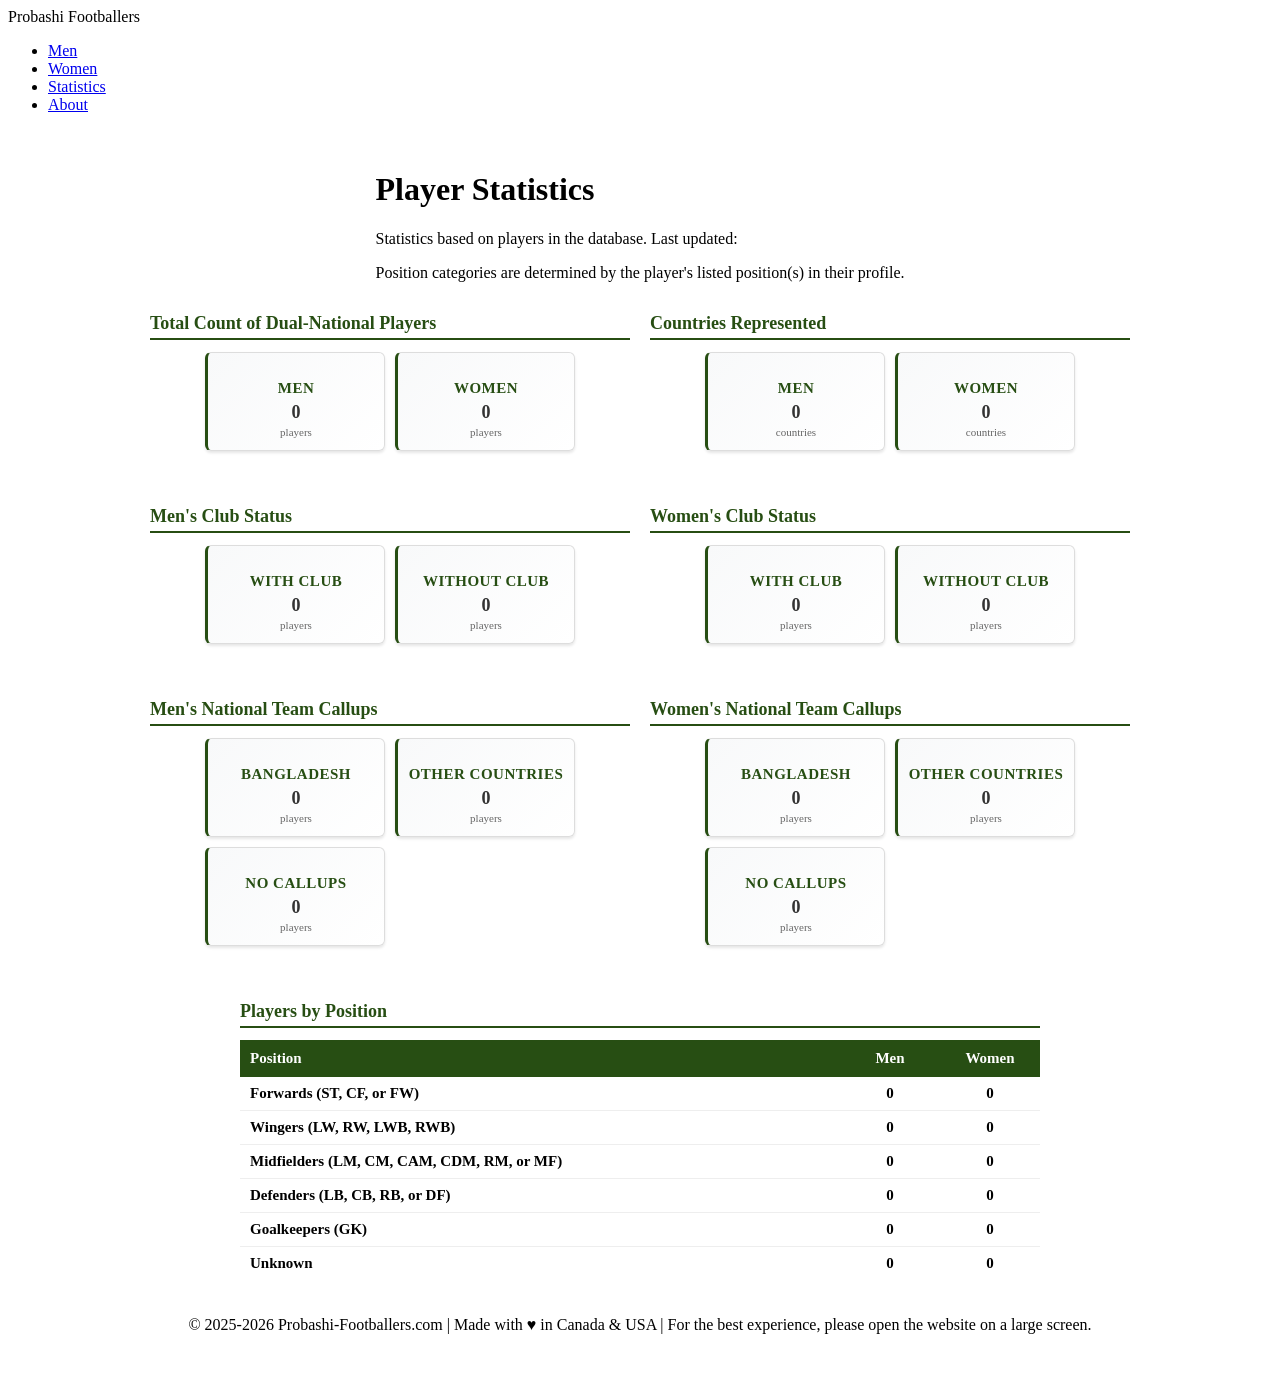
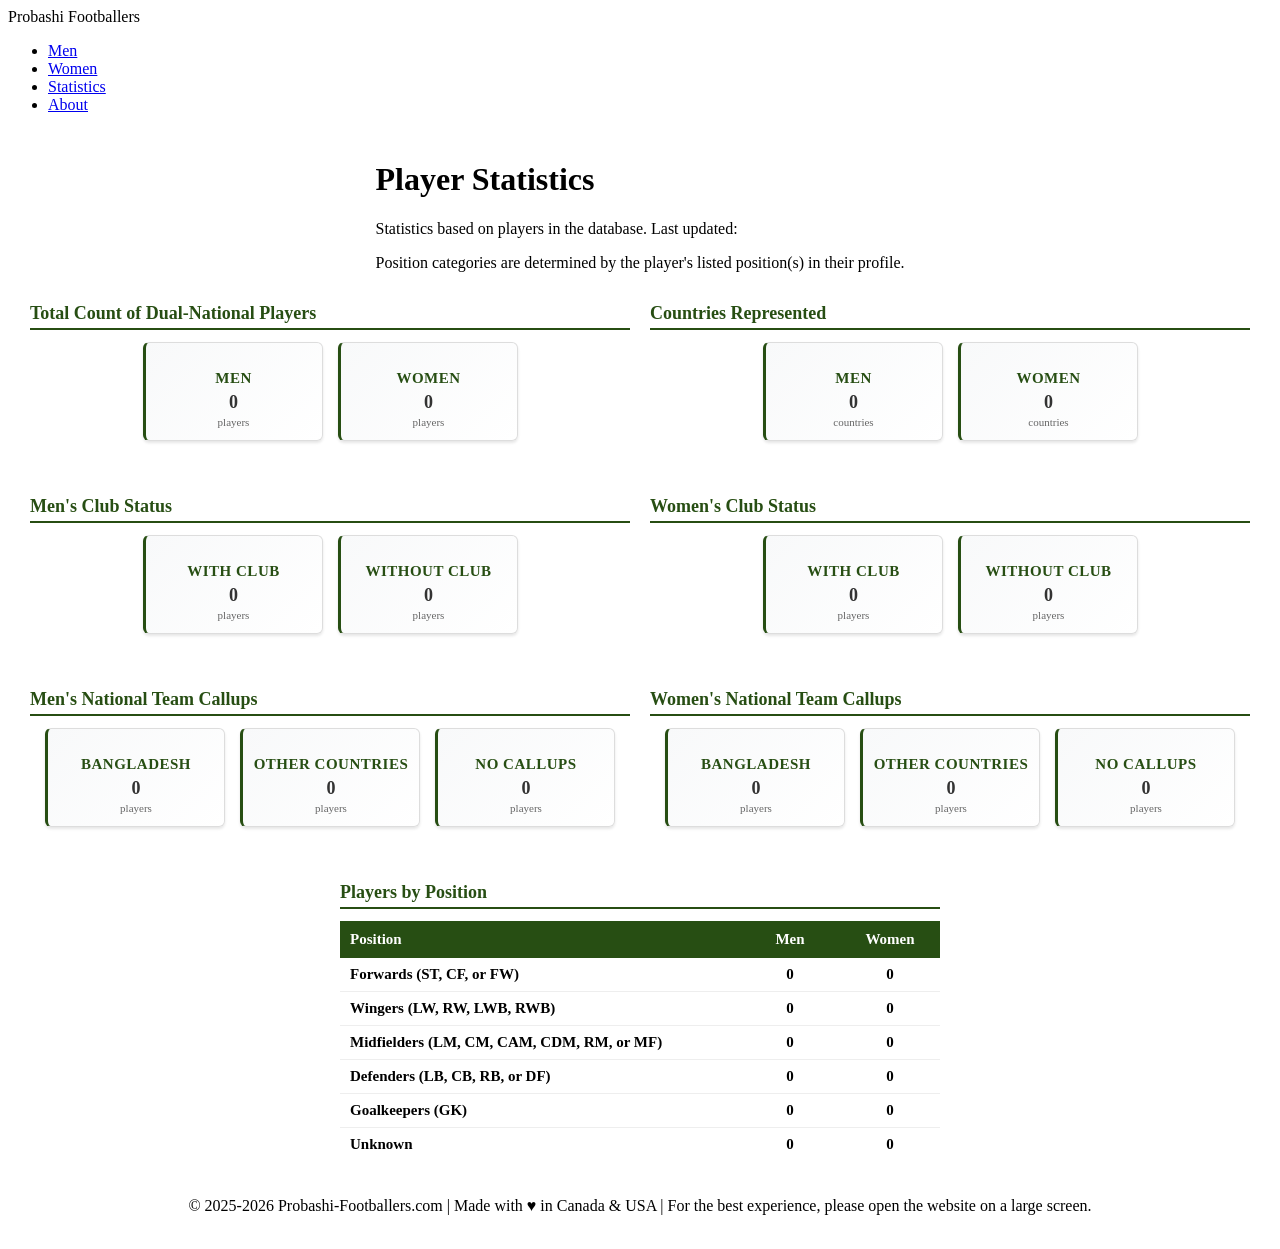

Styling Hotfix 2025-[number redacted]

--- a/style/stats-style.css
+++ b/style/stats-style.css
@@ -1,6 +1,6 @@
 /* Additional styles for stats page */
 .stats-container {
-    padding: 20px 0;
+    padding: 10px 0;
     display: flex;
     flex-direction: column;
     align-items: center;
@@ -9,8 +9,8 @@
 .summary-cards {
     display: grid;
     grid-template-columns: repeat(auto-fit, minmax(80px, 180px));
-    gap: 10px;
-    margin-bottom: 15px;
+    gap: 15px;
+    margin-bottom: 20px;
     justify-content: center;
 }
 
@@ -33,7 +33,7 @@
     display: flex;
     align-items: center;
     justify-content: center;
-    gap: 5px;
+    gap: 10px;
 }
 
 .stat-card h3 i {
@@ -57,17 +57,15 @@
     display: flex;
     justify-content: center;
     gap: 20px;
-    margin-bottom: 25px;
+    margin-bottom: 20px;
     width: 100%;
-    max-width: 1000px;
-    margin-left: auto;
-    margin-right: auto;
+
 }
 
 .stats-section {
     flex: 1;
     min-width: 0;
-    max-width: 480px;
+    max-width: 600px;
 }
 
 /* Center the table container */
@@ -75,7 +73,7 @@
     background-color: white;
     margin-bottom: 20px;
     width: 100%;
-    max-width: 800px;
+    max-width: 600px;
     margin-left: auto;
     margin-right: auto;
     overflow-x: auto;
